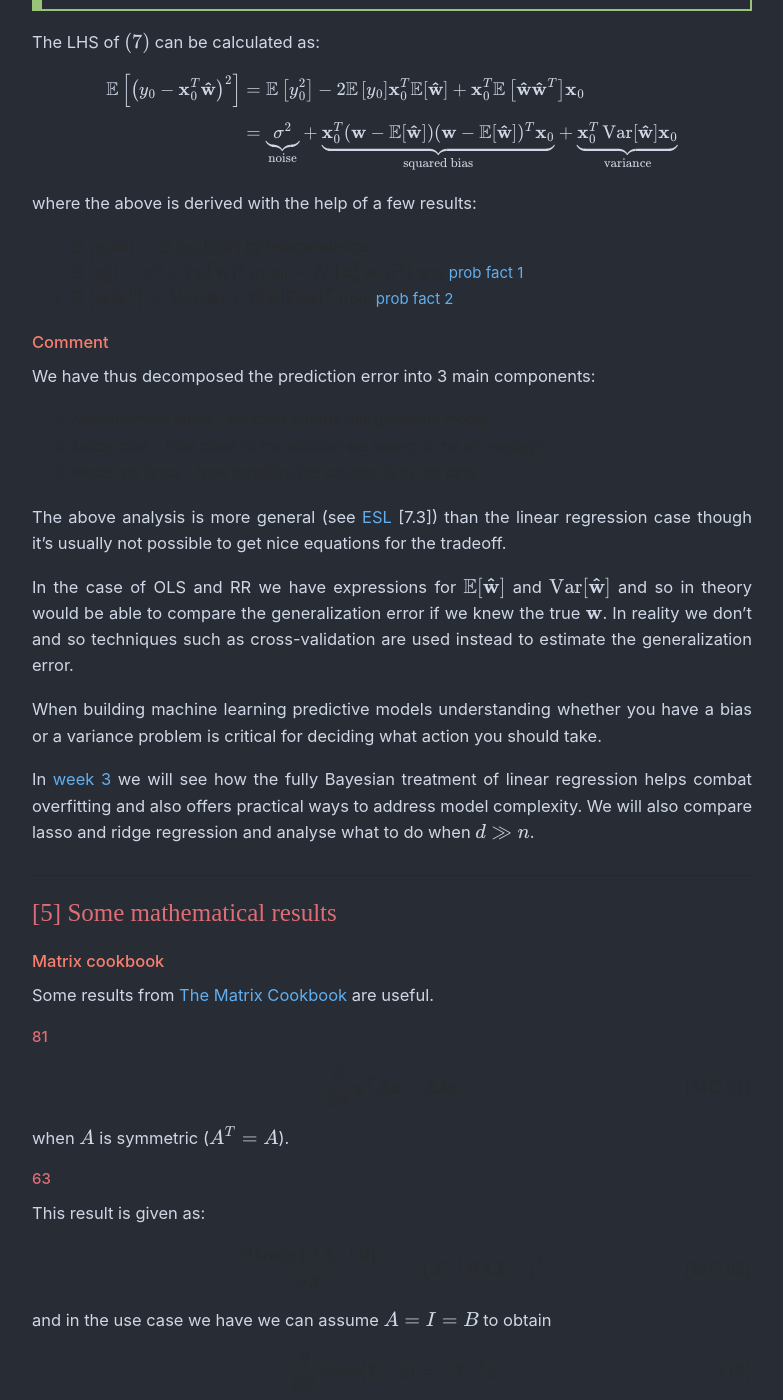
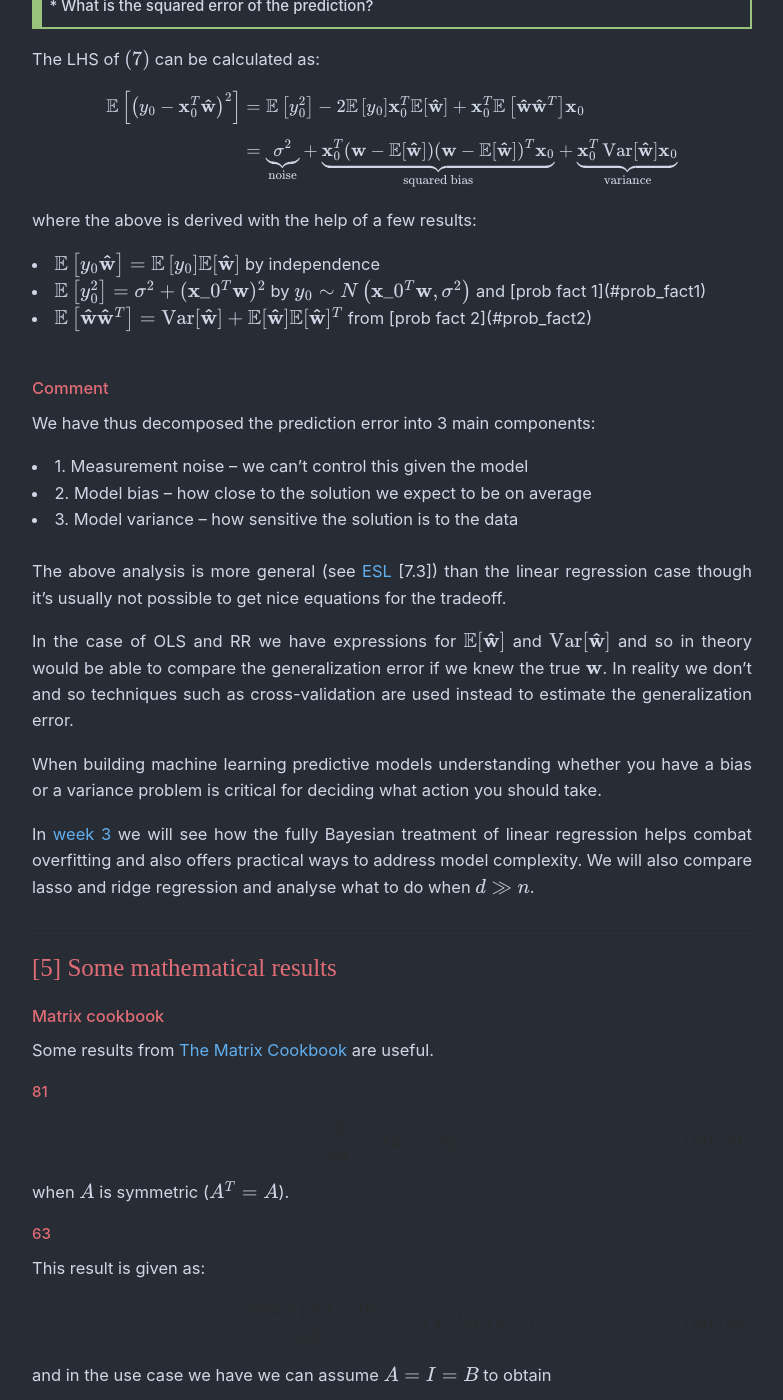
Before and after one commit to maw501/maw501.github.io, a Jekyll site: the page built from project_edx_ML/_posts/2018-10-10-columbiaX-ML-week1and2.md, in a window 1280 px wide and 1400 px high, scrolled down 10283 px. Shown: the whole window, without its empty margins (248-1031 px from the left). Built offline with Jekyll 4.4.1, drawn with Linux system fonts in a browser that asks for light colours; nearby versions of some CDN libraries; some web fonts are replaced; formulas are drawn with MathJax 3; comment, search, counter and statistics services are not loaded; some of the changed text lies outside the part shown.

Commit message:
Continue the slog

```diff
--- a/assets/css/site.css
+++ b/assets/css/site.css
@@ -61,7 +61,7 @@ h4
 
 h5
 {
-  color:#f87e6f;
+  color:#e06c75;
   font-size: 1.1em;
 }
 
@@ -140,7 +140,7 @@ a:active {
     font-family: "Space", monospace;
     line-height: 1em;
     color: #e06c75;
-    font-weight: 500;
+    font-weight: 525;
 }
 
 .topmost .subtitle {
@@ -354,23 +354,10 @@ blockquote p {
   display: inline;
 }
 
-blockquote.warning {
-    /*background: antiquewhite;*/
-   /* border-color: darkorange;*/
-}
-
-blockquote.tip {
-    /*background: #e5c07b;*/
-    /*border-color: #61afef;  /* dodgerblue */*/
-    /*color: #cfd7e6;*/
-}
-
 blockquote.algo {
-  /*background: white;*/
   padding-top: 1em;
   padding-bottom: 0;
   padding-right: 2em;
-  /*border-color: #A90404;*/
 }
 
 blockquote.algo li:not(:last-child) {
@@ -378,16 +365,9 @@ blockquote.algo li:not(:last-child) {
 }
 
 blockquote.math {
-  /*background: #eef6e8;*/
   padding-top: 0em;
   padding-bottom: 0em;
   padding-right: 2em;
-  border-color: black;
-}
-
-blockquote.comment {
-    /*background: ghostwhite;*/
-    /*border-color: #06a006;*/
 }
 
 /* ------ */
--- a/project_edx_ML/_posts/2018-10-10-columbiaX-ML-week1and2.md
+++ b/project_edx_ML/_posts/2018-10-10-columbiaX-ML-week1and2.md
@@ -322,15 +322,18 @@ It is worth saying that the problems with maximum likelihood do not arise when w
 over parameters in a Bayesian setting, however this is not discussed in this post and the reader is referred to [PRML](#prml) [3.2].
 
 Recall that in linking OLS to MLE and RR to MAP we have that:
-
-* Least squares solution: unbiased, but potentially high variance
-* Ridge regression solution: biased, but lower variance than LS
-
+<div class="bullet">
+<li> Least squares solution: unbiased, but potentially high variance </li>
+<li> Ridge regression solution: biased, but lower variance than LS</li>
+</div>
+<br>
 To analyse which of these is preferable we note that ultimately the true thing we care about the generalization error on unseen data. In order to start this analysis we consider the prediction for a single new test prediction: $(\mathbf{x}_0, y_0)$.
 
-* Least squares predicts: $\mathbf{x}_0^T \mathbf{w}\_{LS}$
-* Ridge regression predicts: $\mathbf{x}_0^T \mathbf{w}\_{RR}$
-
+<div class="bullet">
+<li> Least squares predicts: $\mathbf{x}_0^T \mathbf{w}\_{LS}$ </li>
+<li> Ridge regression predicts: $\mathbf{x}_0^T \mathbf{w}\_{RR}$ </li>
+</div>
+<br>
 We can calculate the expected squared error of this prediction as:
 
 $$\mathbb{E}[(y_0 - \mathbf{x}_0^T\mathbf{\hat{w}})^2 | X,\mathbf{x}_0] = \int_{\mathbb{R}}^{} \int_{\mathbb{R^n}}^{} (y_0 - \mathbf{x}_0^T\mathbf{\hat{w}})^2 \, \underbrace{p(\mathbf{y} | X, \mathbf{w})}_\text{$ \mathbf{y} \sim \mathcal{N}\left(X \mathbf{w}, \sigma^{2} I\right) $} \, \underbrace{p(y_0 | \mathbf{x}_0, \mathbf{w})}_\text{$ y_0 \sim \mathcal{N}\left(\mathbf{x}_0^T \mathbf{w}, \sigma^{2} \right)$} \, d\mathbf{y} \, dy_0 \tag{7}
@@ -391,19 +394,21 @@ The LHS of $(7)$ can be calculated as:
 </div>
 
 where the above is derived with the help of a few results:
-
-* $\mathbb{E}\left[y_{0} \mathbf{\hat{w}}\right]=\mathbb{E}\left[y_{0}\right] \mathbb{E}[\mathbf{\hat{w}}]$ by independence
-* $\mathbb{E}\left[y_{0}^{2}\right]=\sigma^{2}+(\mathbf{x}\_0^{T} \mathbf{w})^{2}$ by $y_{0} \sim N\left(\mathbf{x}\_0^{T} \mathbf{w}, \sigma^{2}\right)$ and [prob fact 1](#prob_fact1)
-* $\mathbb{E}\left[\mathbf{\hat{w}} \mathbf{\hat{w}}^{T}\right]=\operatorname{Var}[\mathbf{\hat{w}}]+\mathbb{E}[\mathbf{\hat{w}}] \mathbb{E}[\mathbf{\hat{w}}]^{T}$ from [prob fact 2](#prob_fact2)
-
+<div class="bullet">
+<li> $\mathbb{E}\left[y_{0} \mathbf{\hat{w}}\right]=\mathbb{E}\left[y_{0}\right] \mathbb{E}[\mathbf{\hat{w}}]$ by independence </li>
+<li> $\mathbb{E}\left[y_{0}^{2}\right]=\sigma^{2}+(\mathbf{x}\_0^{T} \mathbf{w})^{2}$ by $y_{0} \sim N\left(\mathbf{x}\_0^{T} \mathbf{w}, \sigma^{2}\right)$ and [prob fact 1](#prob_fact1) </li>
+<li> $\mathbb{E}\left[\mathbf{\hat{w}} \mathbf{\hat{w}}^{T}\right]=\operatorname{Var}[\mathbf{\hat{w}}]+\mathbb{E}[\mathbf{\hat{w}}] \mathbb{E}[\mathbf{\hat{w}}]^{T}$ from [prob fact 2](#prob_fact2) </li>
+</div>
+<br>
 ##### Comment
 
 We have thus decomposed the prediction error into 3 main components:
-
-1. Measurement noise – we can’t control this given the model
-2. Model bias – how close to the solution we expect to be on average
-3. Model variance – how sensitive the solution is to the data
-
+<div class="bullet">
+<li>1. Measurement noise – we can’t control this given the model </li>
+<li>2. Model bias – how close to the solution we expect to be on average</li>
+<li>3. Model variance – how sensitive the solution is to the data</li>
+</div>
+<br>
 The above analysis is more general (see [ESL](#esl) [7.3]) than the linear regression case though it's usually not possible to get nice equations for the tradeoff.
 
 In the case of OLS and RR we have expressions for $\mathbb{E}[\mathbf{\hat{w}}]$ and $\operatorname{Var}[\mathbf{\hat{w}}]$ and so in theory would be able to compare the generalization error if we knew the true $\mathbf{w}$. In reality we don't and so techniques such as cross-validation are used instead to estimate the generalization error.
@@ -535,13 +540,14 @@ When $X^T X$ is full rank. This loosely means that $X$, $n \times (d+1)$, has at
 ##### Notation
 
 In general, capital letters are matrices, bold font represents vectors and lower-case letters are scalars. We will also try to introduce new references to notation appropriately to ease reading.
-
-* $\mathbf{x_i}$: the $i$th observation $\in \mathbb{R}^{d}$ which we think of as a column vector, $d \times 1$
-* $X$: an $n \times d$ matrix with each row an observation and each column a different feature, this has $d+1$ columns if we model with an intercept
-* $\mathbf{y}$: target variable vector, $n \times 1$
-* $y_i$: target variable for the $i$th observation, $\in \mathbb{R}$
-* $\mathbf{w}$: $d$ dimensional weight vector ($d+1$ if we assume an intercept), $d \times 1$
-
+<div class="bullet">
+<li> $\mathbf{x_i}$: the $i$th observation $\in \mathbb{R}^{d}$ which we think of as a column vector, $d \times 1$ </li>
+<li> $X$: an $n \times d$ matrix with each row an observation and each column a different feature, this has $d+1$ columns if we model with an intercept </li>
+<li> $\mathbf{y}$: target variable vector, $n \times 1$ </li>
+<li> $y_i$: target variable for the $i$th observation, $\in \mathbb{R}$ </li>
+<li> $\mathbf{w}$: $d$ dimensional weight vector ($d+1$ if we assume an intercept), $d \times 1$ </li>
+</div>
+<br>
 ##### Terminology
 
 ###### Maximum-likelihood estimation (MLE)
@@ -565,14 +571,17 @@ Variance is an error from sensitivity to small fluctuations in the training set.
 <hr class="with-margin">
 <h4 class="header" id="references">References</h4>
 
+<div class="bullet">
+<li>
 <a name="prml"></a>
-* Bishop, C. (2006). [Pattern Recognition and Machine Learning](https://www.springer.com/gb/book/9780387310732)
-  * Chapters: 1.1, 2.1 - 2.3, 3.1 - 3.2
+Bishop, C. (2006). Chapters: 1.1, 2.1 - 2.3, 3.1 - 3.2; <a class="reference external" href="https://www.springer.com/gb/book/9780387310732">Pattern Recognition and Machine Learning</a>.</li>
+<li>
 <a name="esl"></a>
-* Hastie, T., R. Tibshirani, and J. Friedman (2001). [The Elements of Statistical Learning](http://web.stanford.edu/~hastie/ElemStatLearn/)
-  * Chapters: 1 - 2, 3.1 - 3.4, 7.1 - 7.3, 7.10
+Hastie, T., R. Tibshirani, and J. Friedman (2001). Chapters: 1 - 2, 3.1 - 3.4, 7.1 - 7.3, 7.10;  <a class="reference external" href="http://web.stanford.edu/~hastie/ElemStatLearn/">The Elements of Statistical Learning</a>.</li>
+<li>
 <a name="edx_ml"></a>
-* edX, ColumbiaX, [Machine Learning](https://www.edx.org/course/machine-learning-1)
+edX, ColumbiaX, <a class="reference external" href="https://www.edx.org/course/machine-learning-1">Machine Learning</a>.</li>
+</div>
 
 <hr class="with-margin">
 <h4 class="header" id="appendix">Appendix</h4>
@@ -698,10 +707,12 @@ where $ Z=\left(I+\lambda\left(X^{T} X\right)^{-1}\right)^{-1}.$
 The solutions to least squares and ridge regression are very similar, and it is possible to use the [SVD](https://en.wikipedia.org/wiki/Singular_value_decomposition) to analyse the difference between $\mathbf{w}\_{LS}$ and $\mathbf{w}\_{RR}$.
 
 In particular we write the data matrix $X$ as $X = USV^T$ with:
-  * $U$: $n \times d$ with orthonormal columns
-  * $S$: $d \times d$ with non-negative diagonal entries
-  * $V$: $d \times d$ with orthonormal columns
-
+<div class="bullet">
+<li> $U$: $n \times d$ with orthonormal columns </li>
+<li> $S$: $d \times d$ with non-negative diagonal entries </li>
+<li> $V$: $d \times d$ with orthonormal columns</li>
+</div>
+<br>
 We give just a sketch summary of the result here and the reader is referred to [ESL](#esl) [3.4.1] for more details.
 
 The upshot is that the regularization term $\lambda$ in the ridge regression solution acts as a sort of protection to stop us dividing by really small values when calculating $\mathbf{w}\_{RR}$. This is loosely analogous to what we sometimes do to avoid division by 0 errors or blow-ups by adding a term, $\epsilon$, to the denominator $\frac{1}{x + \epsilon}$.
@@ -711,14 +722,15 @@ In particular it is shown that:
 $$\mathbf{w}_{RR} = VS_{\lambda}^{-1}U^T \mathbf{y}$$
 
 where:
-
-* $S$ is a matrix holding the singular values (i.e. the square roots of the eigenvalues) of $X$
-* $S_{\lambda}^{-1}$ refers to a diagonal matrix with each term of the form:
+<div class="bullet">
+<li> $S$ is a matrix holding the singular values (i.e. the square roots of the eigenvalues) of $X$ </li>
+<li> $S_{\lambda}^{-1}$ refers to a diagonal matrix with each term of the form:
 
 $$\dfrac{S_{ii}}{\lambda + S^2_{ii}}$$
-
-* $S$ is a $d$ by $d$ matrix
-
+</li>
+<li> $S$ is a $d$ by $d$ matrix </li>
+</div>
+<br>
 So we can see that $\lambda$ in the SVD view of $\mathbf{w}\_{RR}$ above stops us getting weights that are huge when we have small singular values in $X$ - no such protection exists for the OLS solution ($\lambda = 0$).
 
 <hr class="with-margin">
```
Also changed, not shown: posts/_posts/General/2019-03-18-VAEs.md (+6 -6 lines), posts/_posts/technical/2018-10-19-The-kernel-trick.md (+18 -13 lines), posts/_posts/technical/2019-05-08-Gaussian-Processes.md (+2 -3 lines), project_edx_ML/_posts/2019-05-16-columbiaX-ML-course-summary.md (+10 -22 lines).
